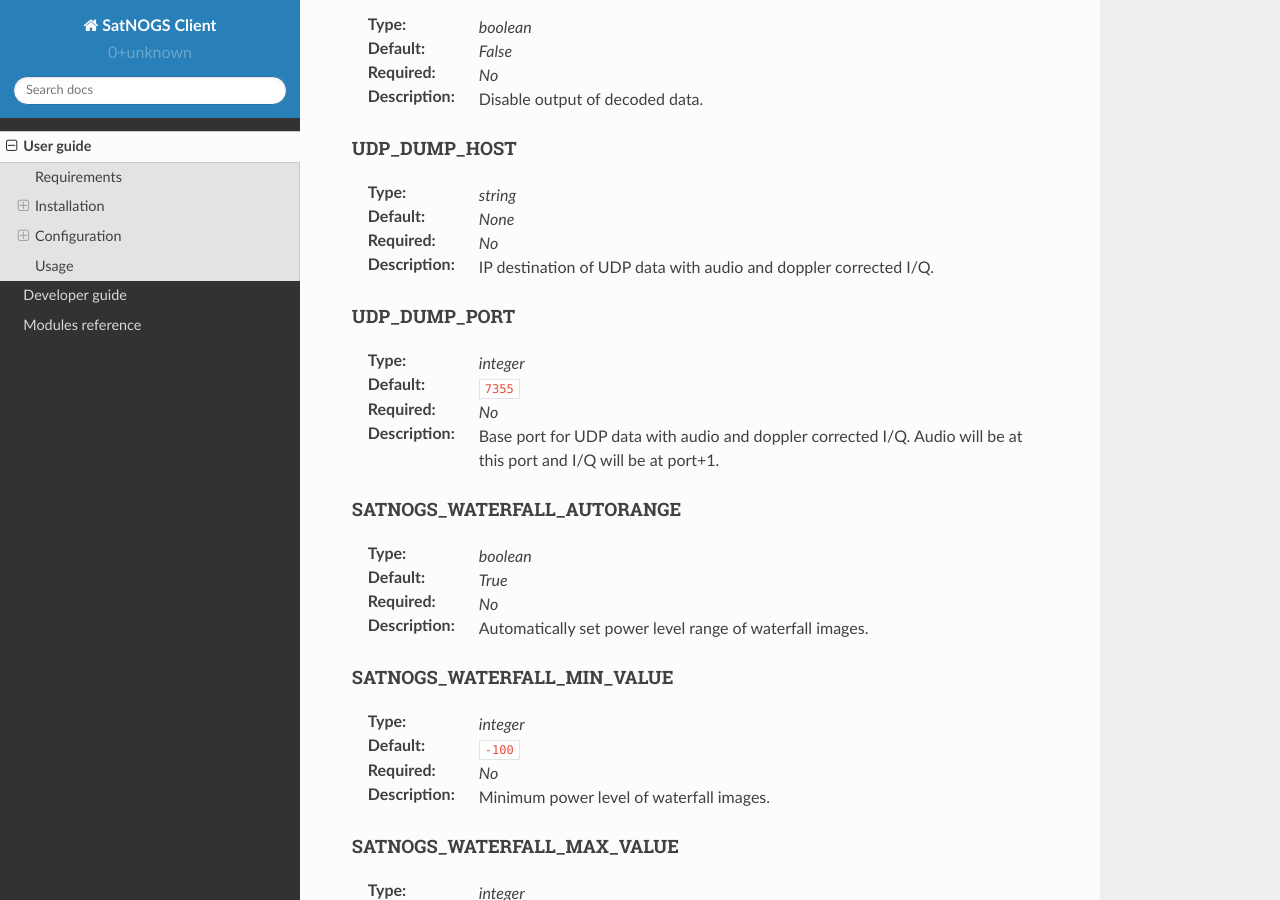
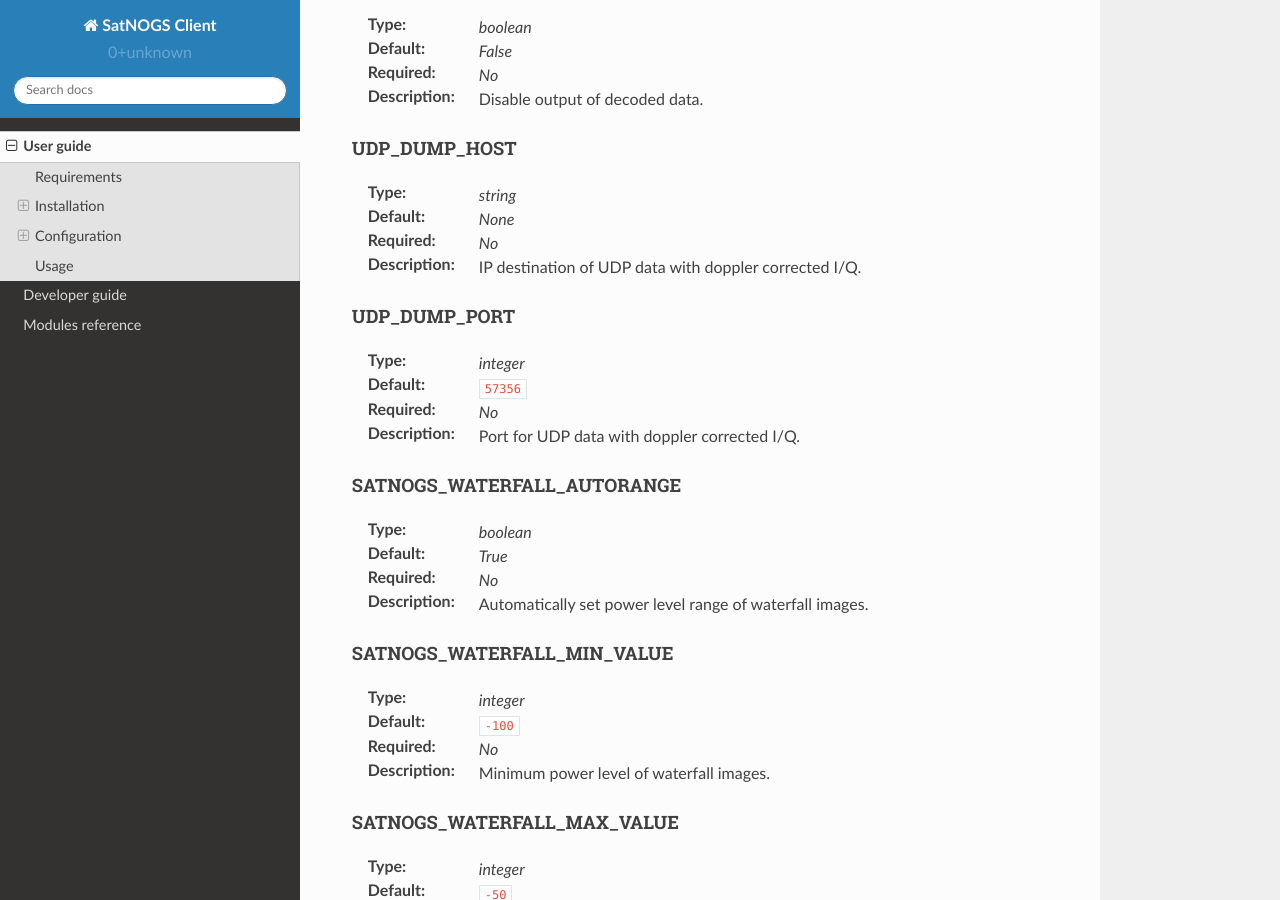
Before and after one commit to yaplik/satnogs-client, a Sphinx documentation site: the page built from docs/userguide.rst, in a window 1280 px wide and 900 px high, scrolled down 8890 px. Built offline with Sphinx 7.4.7 and the Read the Docs theme 2.0.0, drawn with Linux system fonts in a browser that asks for light colours.

Commit message:
Removed audio and changed default port
Signed-off-by: Daniel Ekman <knegge@gmail.com>

```diff
--- a/docs/userguide.rst
+++ b/docs/userguide.rst
@@ -502,17 +502,16 @@
 :Default: *None*
 :Required: *No*
 :Description:
-   IP destination of UDP data with audio and doppler corrected I/Q.
+   IP destination of UDP data with doppler corrected I/Q.
 
 
 UDP_DUMP_PORT
 ~~~~~~~~~~~~~
 :Type: *integer*
-:Default: ``7355``
+:Default: ``57356``
 :Required: *No*
 :Description:
-   Base port for UDP data with audio and doppler corrected I/Q.
-   Audio will be at this port and I/Q will be at port+1.
+   Port for UDP data with doppler corrected I/Q.
 
 
 SATNOGS_WATERFALL_AUTORANGE
```
